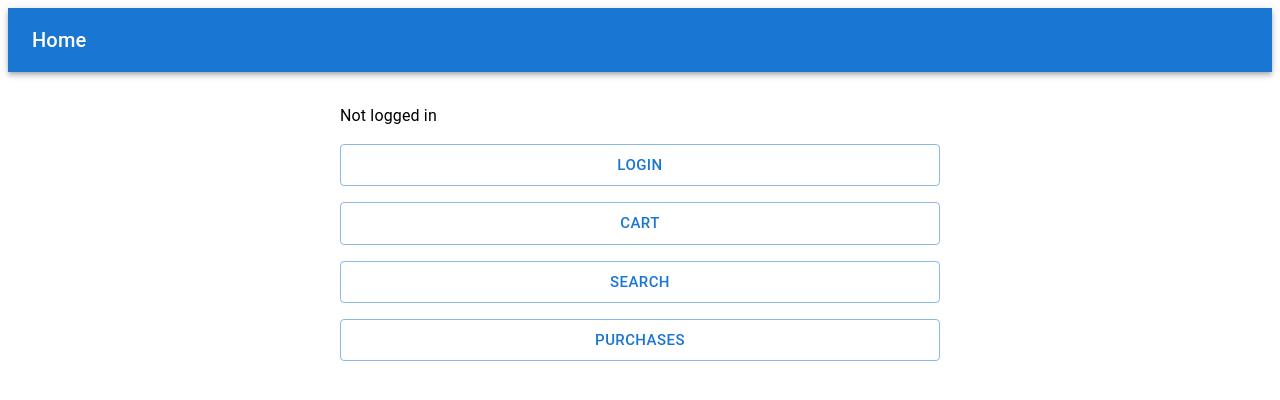
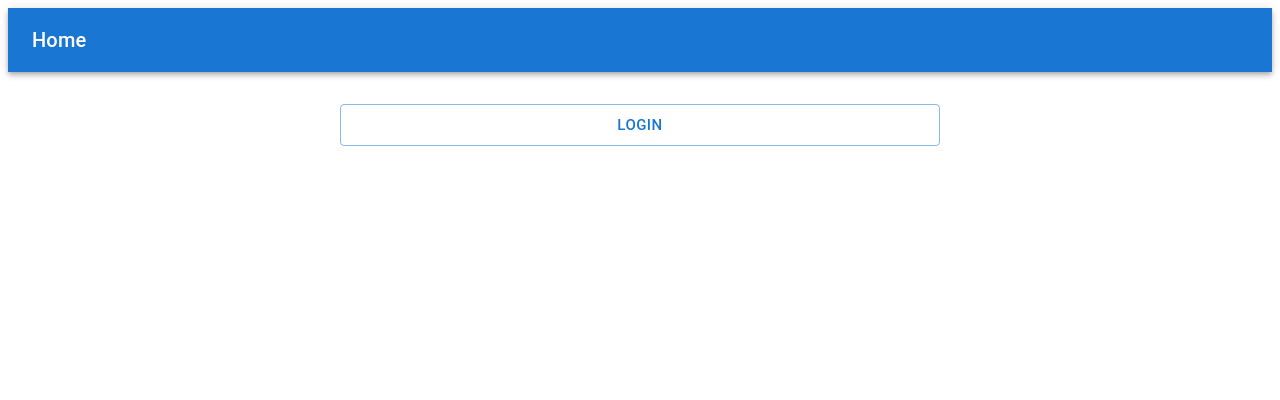
Before and after one commit to cse-412-g23/client-412-23, a React (Vite) app: page / in a window 1280 px wide. Shown: the top 400 px of the page. Built offline with nearby package versions, Linux system fonts and the light colour scheme.

Commit message:
logged in/out home page

```diff
--- a/src/App.tsx
+++ b/src/App.tsx
@@ -1,6 +1,4 @@
-import React from "react";
-import { useState } from "react";
-import { useRoute, useParams, Route, Link, Switch } from "wouter";
+import { useRoute, useLocation, Route, Link, Switch } from "wouter";
 import { AppBar, Toolbar, Typography, Button, Box, Stack } from "@mui/material";
 
 import Login from "./pages/Login";
@@ -10,22 +8,38 @@ import CartPage from "./pages/CartPage";
 import PurchasesPage from "./pages/PurchasesPage";
 
 function Home() {
-  let msg = "Not logged in";
   const token = localStorage.getItem("token412");
+
+  const [, setLocation] = useLocation();
+
+  const handleLogout = () => {
+    localStorage.removeItem("token412");
+    setLocation("/login");
+  };
+
   if (token) {
-    msg = "logged in";
-  }
-
     return (
       <Stack spacing={2} sx={{ maxWidth: 600, margin: "auto" }}>
-      <Typography>{msg}</Typography>
-      <Button component={Link} href={`/login`} variant="outlined" size="large">
-        Login
+        <Button variant="outlined" size="large" onClick={handleLogout}>
+          Logout
+        </Button>
+        <Button
+          component={Link}
+          href={`/login`}
+          variant="outlined"
+          size="large"
+        >
+          Switch Account
         </Button>
         <Button component={Link} href={`/cart`} variant="outlined" size="large">
           Cart
         </Button>
-      <Button component={Link} href={`/search`} variant="outlined" size="large">
+        <Button
+          component={Link}
+          href={`/search`}
+          variant="outlined"
+          size="large"
+        >
           Search
         </Button>
         <Button
@@ -35,6 +49,15 @@ function Home() {
           size="large"
         >
           Purchases
+        </Button>
+      </Stack>
+    );
+  }
+
+  return (
+    <Stack spacing={2} sx={{ maxWidth: 600, margin: "auto" }}>
+      <Button component={Link} href={`/login`} variant="outlined" size="large">
+        Login
       </Button>
     </Stack>
   );
```
Lines whose indentation alone changed are shown as unchanged.
